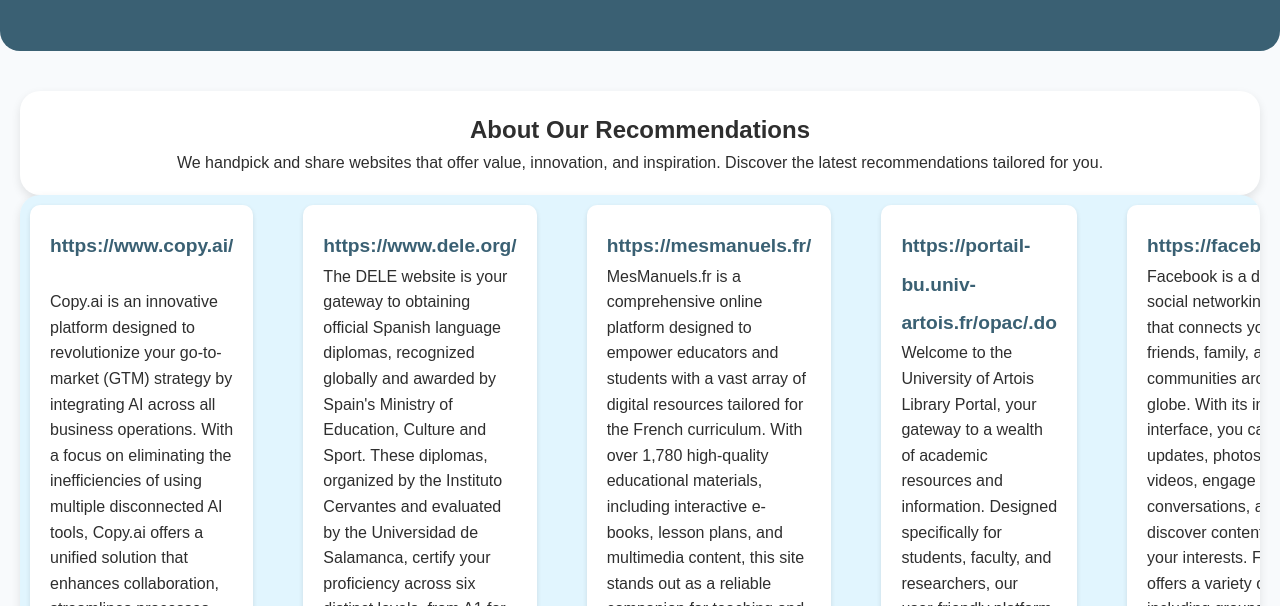
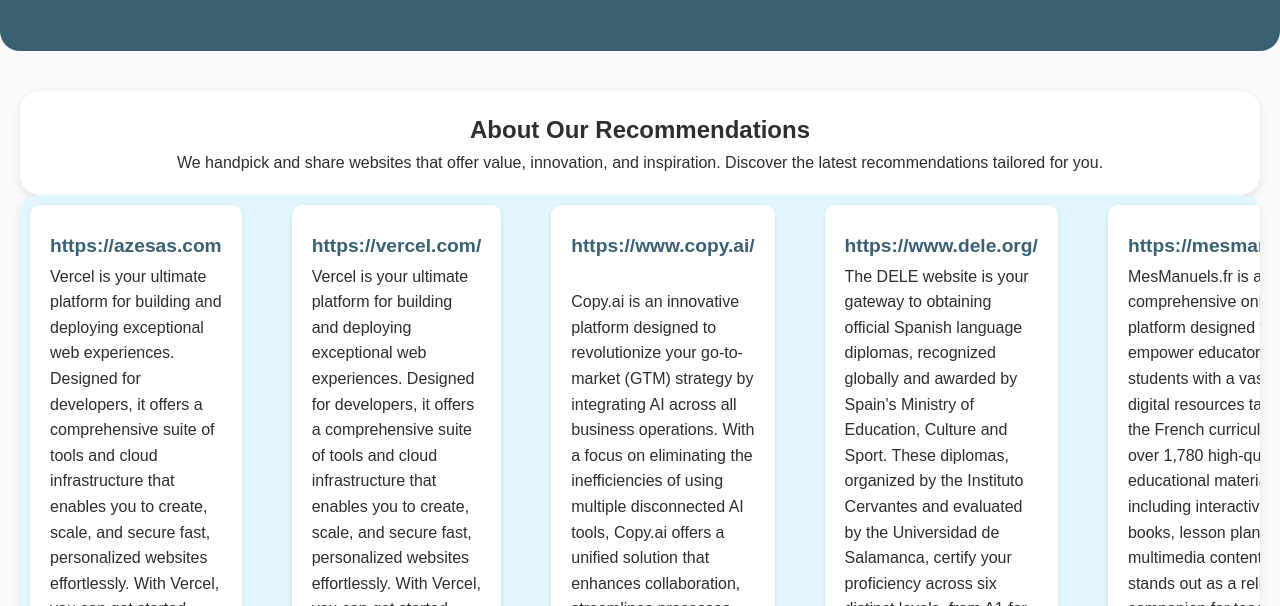
Before and after one commit to zeltazAlfo/why-not-this-websit, a plain HTML site: page index.html in a window 1280 px wide. Shown: the part 194-800 px from the top of the page. Drawn offline with Linux system fonts and the light colour scheme.

Commit message:
Mise à jour du fichier index.html

```diff
--- a/index.html
+++ b/index.html
@@ -27,6 +27,28 @@
         <section id="articles" class="scrollable-articles">
             <!-- Replace this placeholder with the actual articles -->
             <section id="articles">
+    <article class="article-item">
+        <h2><a href="https://azesas.com" target="_blank">https://azesas.com</a></h2>
+        <p>Vercel is your ultimate platform for building and deploying exceptional web experiences. Designed for developers, it offers a comprehensive suite of tools and cloud infrastructure that enables you to create, scale, and secure fast, personalized websites effortlessly. With Vercel, you can get started quickly using pre-built templates and enjoy seamless integration with Git for rapid deployments.</br>
+One of Vercel's standout features is its optimized infrastructure and global Content Delivery Network (CDN), which ensures lightning-fast load times, reduces bounce rates, and enhances SEO. The platform also supports collaborative pre-production, allowing teams to communicate effectively on real, production-grade user interfaces. With built-in previews and instant rollbacks, you can deploy confidently, even on critical launch days.
+
+Vercel prioritizes reliability and security, offering elastic scalability to handle traffic spikes and robust protection against DDoS attacks. Its global performance capabilities automatically route traffic to over 100 edge locations, ensuring your site remains fast and accessible worldwide. Additionally, Vercel's privacy-friendly analytics provide actionable insights post-launch, helping you refine your web experience.
+
+Whether you're a startup or a Fortune 500 company, Vercel empowers you to move fast without compromising quality. Experience the future of web development with Vercel, where your framework meets unparalleled performance and security. Explore Vercel today and elevate your web projects to new heights!</p>
+        <p>Date de publication : 2024-10-01</p>
+    </article>
+</section><section id="articles">
+    <article class="article-item">
+        <h2><a href="https://vercel.com/" target="_blank">https://vercel.com/</a></h2>
+        <p>Vercel is your ultimate platform for building and deploying exceptional web experiences. Designed for developers, it offers a comprehensive suite of tools and cloud infrastructure that enables you to create, scale, and secure fast, personalized websites effortlessly. With Vercel, you can get started quickly using pre-built templates and enjoy seamless integration with Git for rapid deployments.</br>
+One of Vercel's standout features is its optimized infrastructure and global Content Delivery Network (CDN), which ensures lightning-fast load times, reduces bounce rates, and enhances SEO. The platform also supports collaborative pre-production, allowing teams to communicate effectively on real, production-grade user interfaces. With built-in previews and instant rollbacks, you can deploy confidently, even on critical launch days.
+
+Vercel prioritizes reliability and security, offering elastic scalability to handle traffic spikes and robust protection against DDoS attacks. Its global performance capabilities automatically route traffic to over 100 edge locations, ensuring your site remains fast and accessible worldwide. Additionally, Vercel's privacy-friendly analytics provide actionable insights post-launch, helping you refine your web experience.
+
+Whether you're a startup or a Fortune 500 company, Vercel empowers you to move fast without compromising quality. Experience the future of web development with Vercel, where your framework meets unparalleled performance and security. Explore Vercel today and elevate your web projects to new heights!</p>
+        <p>Date de publication : 2024-10-01</p>
+    </article>
+</section><section id="articles">
     <article class="article-item">
         <h2><a href="https://www.copy.ai/" target="_blank">https://www.copy.ai/</a></h2>
         <p></br>
```
